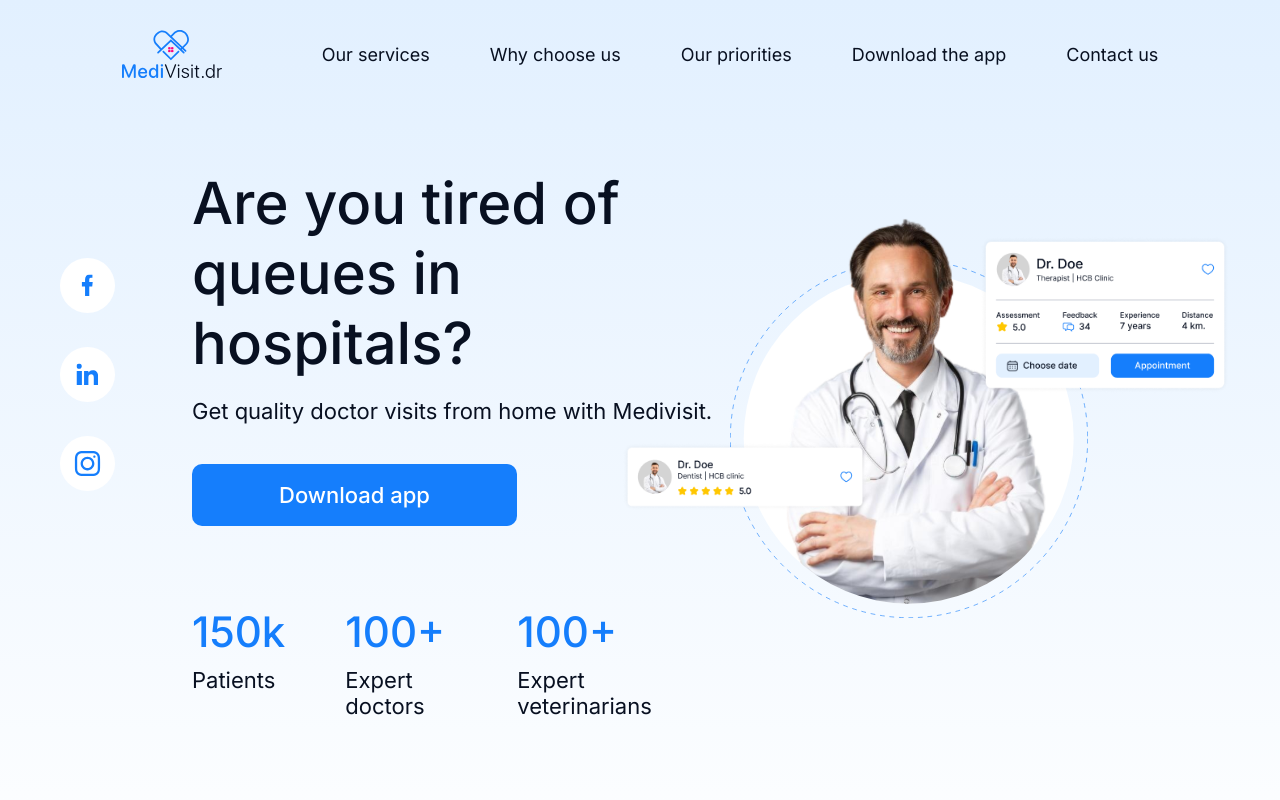
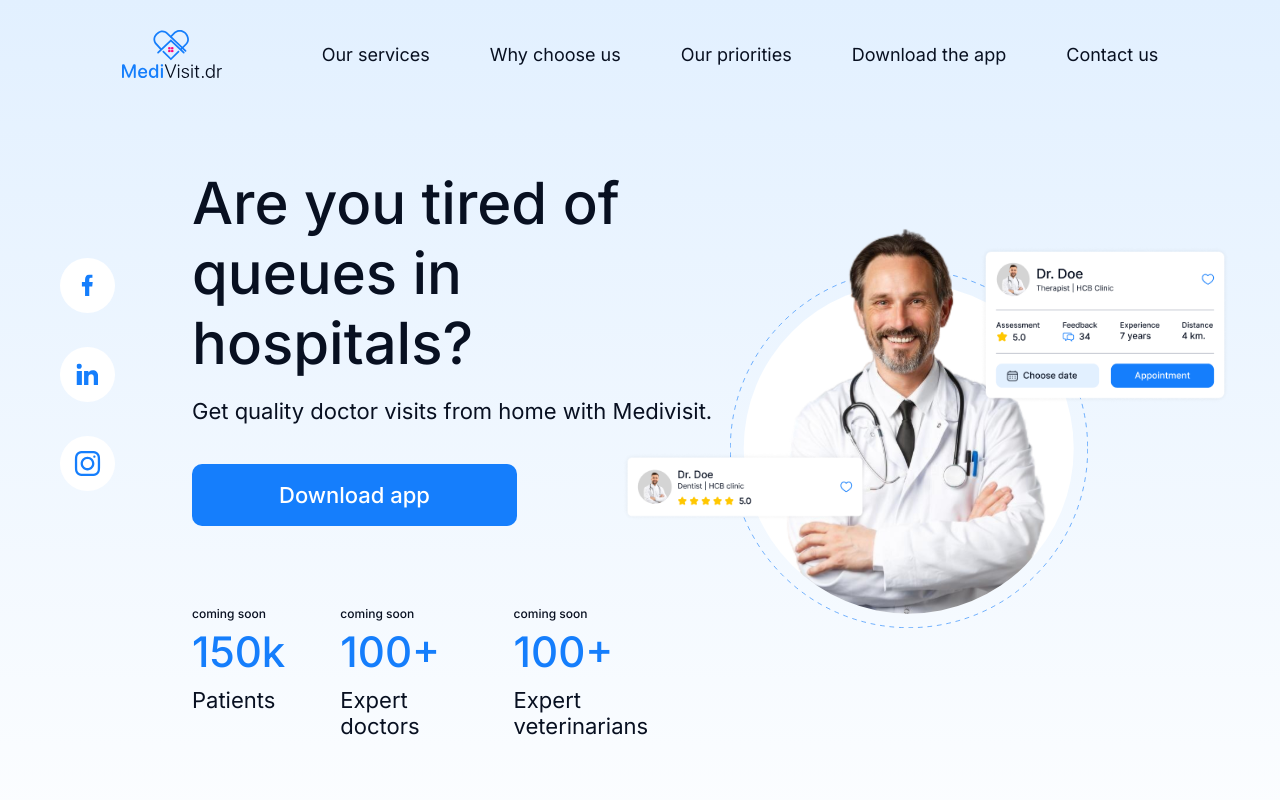
Before and after one commit to Vova-H/dovira.me, a React (Create React App) app: page / in a window 1280 px wide. Shown: the top 800 px of the page. Built offline with nearby package versions, Linux system fonts and the light colour scheme.

Commit message:
added paragraph coming soon in section with statistic

```diff
--- a/src/components/Desktop/Banner/Banner.jsx
+++ b/src/components/Desktop/Banner/Banner.jsx
@@ -30,14 +30,17 @@
                     <button className={classes.button}>Download app</button>
                     <div className={classes.statistic}>
                         <div className={classes.statisticItemWrapper}>
+                            <p className={classes.upperStatisticItemText}>coming soon</p>
                             <p className={classes.statisticItemCount}>150k</p>
                             <div className={classes.statisticItemText}>Patients</div>
                         </div>
                         <div className={classes.statisticItemWrapper}>
+                            <p className={classes.upperStatisticItemText}>coming soon</p>
                             <p className={classes.statisticItemCount}>100+</p>
                             <div className={classes.statisticItemText}>Expert doctors</div>
                         </div>
                         <div className={classes.statisticItemWrapper}>
+                            <p className={classes.upperStatisticItemText}>coming soon</p>
                             <p className={classes.statisticItemCount}>100+</p>
                             <div className={classes.statisticItemText}>Expert veterinarians</div>
                         </div>
--- a/src/components/Desktop/Banner/banner.module.css
+++ b/src/components/Desktop/Banner/banner.module.css
@@ -83,15 +83,20 @@
 
 .statistic {
     display: flex;
-
 }
 
 .statisticItemWrapper {
     display: flex;
     flex-direction: column;
     justify-content: left;
-    margin-right: 60px;
+    margin-right: 55px;
+}
 
+.upperStatisticItemText{
+    color: var(--Black);
+    font-size: 12px;
+    font-weight: 500;
+    margin-bottom: 5px;
 }
 
 .statisticItemCount {
@@ -126,7 +131,3 @@
     height: 55px;
     text-decoration: none;
 }
-
-@media only screen and(max-width: 480px) {
-
-}
```
